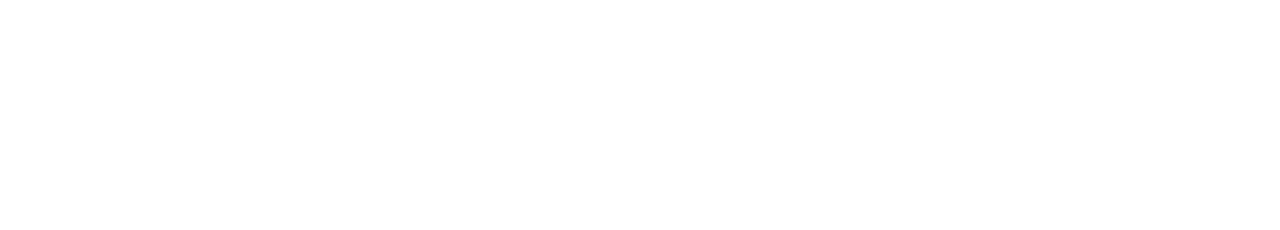
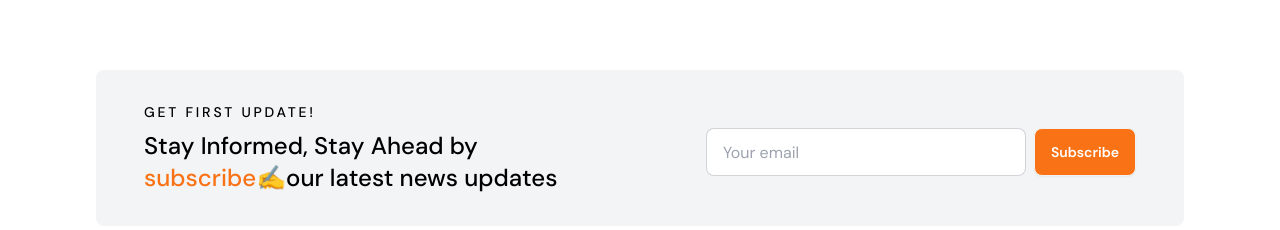
Before and after one commit to mariotbg11/Final-Project-News-Web-App, a React (Vite) app: page / in a window 1280 px wide. Shown: the part 462-692 px from the top of the page. Built offline with nearby package versions, Linux system fonts and the light colour scheme; no server answers.

Commit message:
feat: adding call to action component

```diff
--- /dev/null
+++ b/src/components/CallToAction.jsx
@@ -0,0 +1,33 @@
+function CallToAction() {
+  return (
+    <div className="mx-auto px-4 lg:px-24 py-16">
+      <div className="card bg-gray-100 text-base-100 w-full rounded-lg px-4">
+        <div className="card-body text-black items-center justify-between flex-col md:flex-row px-1 lg:px-8">
+          <div className="w-full md:w-1/2">
+            <h2 className="card-title uppercase text-xs md:text-sm font-medium spacing tracking-[0.2em] mb-2">
+              Get first update!
+            </h2>
+            <p className="font-medium text-lg md:text-2xl">
+              Stay Informed, Stay Ahead by
+              <br />
+              <span className="text-orange-500">subscribe</span>✍️our latest
+              news updates
+            </p>
+          </div>
+          <div className="w-full md:w-1/2 flex items-center justify-end gap-2 mt-2">
+            <input
+              type="text"
+              placeholder="Your email"
+              className="input input-bordered w-full max-w-xs"
+            />
+            <button className="btn text-base-100 bg-orange-500 hover:bg-orange-300">
+              Subscribe
+            </button>
+          </div>
+        </div>
+      </div>
+    </div>
+  );
+}
+
+export default CallToAction;
--- a/src/layouts/WithHeaderAndSubscribe.jsx
+++ b/src/layouts/WithHeaderAndSubscribe.jsx
@@ -1,6 +1,7 @@
 import { Outlet } from "react-router-dom";
 import Navbar from "../components/Navbar";
 import Header from "../components/Header";
+import CallToAction from "../components/CallToAction";
 
 function WithHeaderAndSubcribe() {
   return (
@@ -8,6 +9,7 @@ function WithHeaderAndSubcribe() {
       <Navbar />
       <Header />
       <Outlet />
+      <CallToAction />
     </>
   );
 }
```
